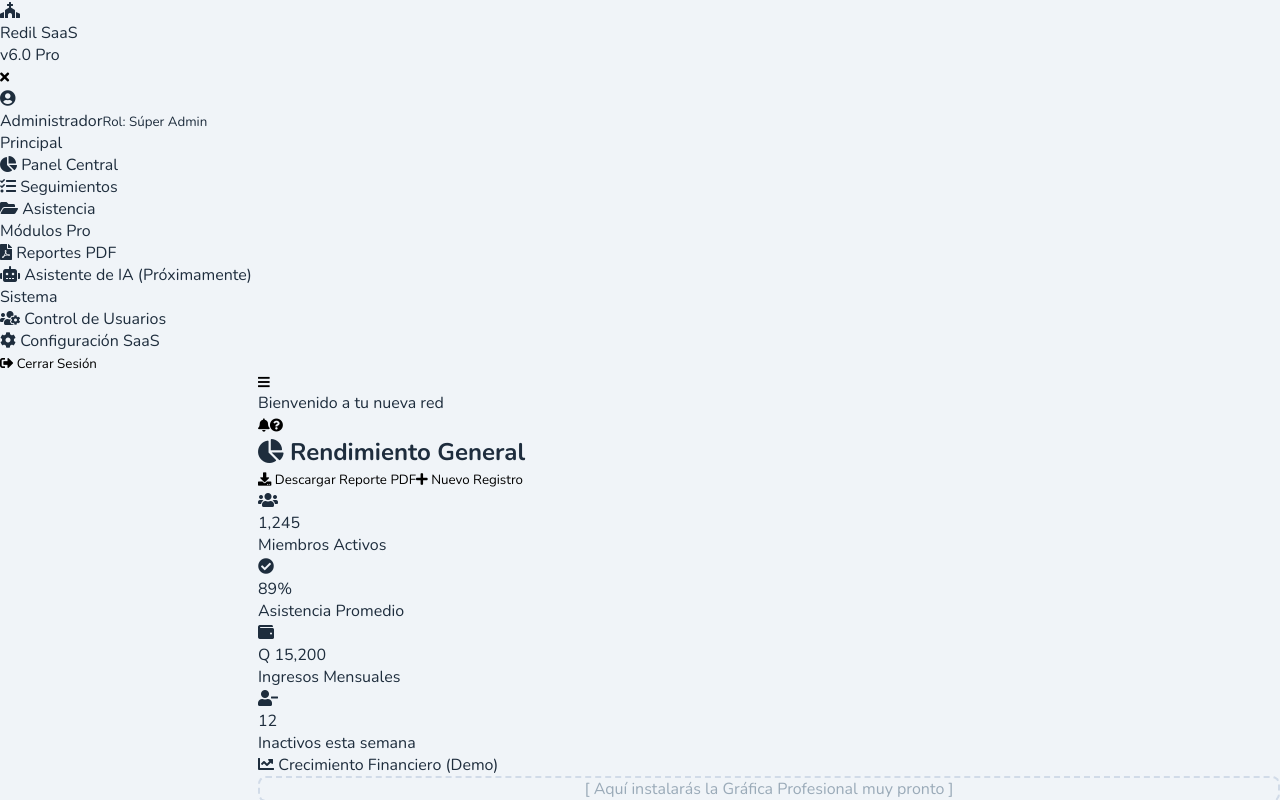
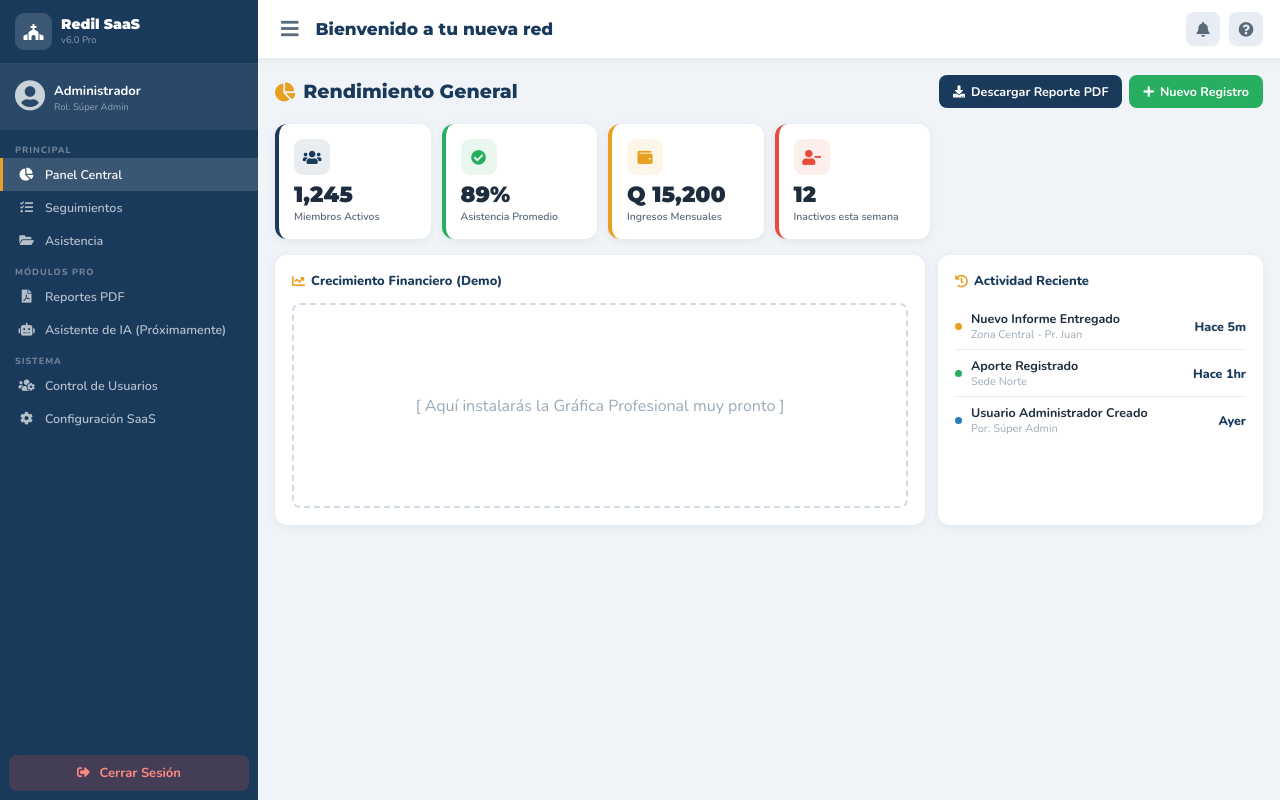
Before and after one commit to TotalAppGT/redil-react-primeraprueba, a React (Vite) app: page /dashboard in a window 1280 px wide. Built offline with nearby package versions, Linux system fonts and the light colour scheme.

Commit message:
Restaurando colores y diseño

```diff
--- a/src/index.css
+++ b/src/index.css
@@ -21,9 +21,11 @@ html,body{height:100%;font-family:var(--fn);background:var(--bg);color:var(--tx)
 a{text-decoration:none;color:inherit}
 button{cursor:pointer;font-family:var(--fn);border:none;background:none;outline:none}
 input,select,textarea{font-family:var(--fn);outline:none}
+::-webkit-scrollbar{width:5px;height:5px}::-webkit-scrollbar-track{background:var(--bg3)}::-webkit-scrollbar-thumb{background:var(--brd);border-radius:99px}
 
 /* LOGIN */
-.login-screen{position:fixed;inset:0;z-index:9999;display:flex;align-items:center;justify-content:center;background:linear-gradient(135deg,var(--pr3) 0%,var(--pr) 55%,#163356 100%);overflow:hidden}
+.login-screen{position:fixed;inset:0;z-index:9999;display:none;align-items:center;justify-content:center;background:linear-gradient(135deg,var(--pr3) 0%,var(--pr) 55%,#163356 100%);overflow:hidden}
+.login-screen.active{display:flex}
 .login-bg{position:absolute;inset:0;pointer-events:none;overflow:hidden}
 .blob{position:absolute;border-radius:50%;background:rgba(255,255,255,.05);animation:bp 7s ease-in-out infinite}
 .b1{width:520px;height:520px;top:-160px;right:-100px}.b2{width:380px;height:380px;bottom:-80px;left:-70px;animation-delay:2.5s}.b3{width:220px;height:220px;top:45%;left:48%;transform:translate(-50%,-50%);animation-delay:5s}
@@ -38,5 +40,88 @@ input,select,textarea{font-family:var(--fn);outline:none}
 .fg label{font-size:12px;font-weight:800;color:var(--pr)}
 .fg input{padding:11px 13px;border:1.5px solid var(--brd);border-radius:var(--r2);font-size:14px;color:var(--tx);background:var(--bg);transition:border-color .2s,box-shadow .2s;width:100%}
 .fg input:focus{border-color:var(--pr2);box-shadow:0 0 0 3px rgba(37,99,168,.14)}
+.pw-wrap{position:relative}.pw-wrap input{padding-right:42px}
+.pw-eye{position:absolute;right:11px;top:50%;transform:translateY(-50%);color:var(--tx3);font-size:15px}
 .btn-login{width:100%;padding:13px;margin-top:4px;background:linear-gradient(135deg,var(--pr) 0%,var(--pr2) 100%);color:#fff;font-size:15px;font-weight:800;border-radius:var(--r2);box-shadow:0 4px 16px rgba(26,58,92,.38);transition:transform .15s,box-shadow .15s}
 .btn-login:hover{transform:translateY(-1px);box-shadow:0 6px 22px rgba(26,58,92,.45)}
+.login-err{color:var(--err);font-size:12px;text-align:center;min-height:18px;font-weight:700;margin-top:8px}
+
+/* APP SHELL */
+.app-shell{display:flex;height:100vh;overflow:hidden}
+
+/* SIDEBAR */
+.sidebar{width:var(--sbw);height:100vh;background:var(--pr);display:flex;flex-direction:column;position:fixed;left:0;top:0;z-index:200;transition:transform .28s cubic-bezier(.4,0,.2,1);overflow:hidden}
+.sb-head{display:flex;align-items:center;justify-content:space-between;padding:13px 15px;border-bottom:1px solid rgba(255,255,255,.1);flex-shrink:0}
+.sb-brand{display:flex;align-items:center;gap:9px}
+.sb-logo-wrap{width:37px;height:37px;background:rgba(255,255,255,.15);border-radius:9px;display:flex;align-items:center;justify-content:center;color:#fff;font-size:16px;flex-shrink:0;overflow:hidden}
+.sb-logo-wrap img{width:37px;height:37px;object-fit:cover;border-radius:9px}
+.sb-title{font-family:var(--fn2);font-size:14px;font-weight:900;color:#fff;line-height:1.1}.sb-sub{font-size:9.5px;color:rgba(255,255,255,.5)}
+.sb-close{color:rgba(255,255,255,.55);font-size:17px;display:none;padding:4px}
+.sb-user{display:flex;align-items:center;gap:9px;padding:12px 15px;background:rgba(255,255,255,.07);flex-shrink:0}
+.sb-avatar{font-size:31px;color:rgba(255,255,255,.75)}
+.sb-uinfo{display:flex;flex-direction:column;overflow:hidden}
+.sb-uinfo span{font-size:13px;font-weight:700;color:#fff;white-space:nowrap;overflow:hidden;text-overflow:ellipsis}
+.sb-uinfo small{font-size:9.5px;color:rgba(255,255,255,.5)}
+.sb-nav{flex:1;overflow-y:auto;padding:5px 0;scrollbar-width:thin}
+.nl{font-size:9px;font-weight:800;letter-spacing:1px;color:rgba(255,255,255,.38);text-transform:uppercase;padding:9px 15px 2px}
+.ni{display:flex;align-items:center;gap:10px;padding:8px 15px;color:rgba(255,255,255,.68);font-size:12.5px;font-weight:600;border-left:3px solid transparent;transition:all .18s;cursor:pointer}
+.ni i{width:17px;text-align:center;font-size:13px;flex-shrink:0}
+.ni:hover{background:rgba(255,255,255,.08);color:#fff}
+.ni.active{background:rgba(255,255,255,.14);color:#fff;border-left-color:var(--ac)}
+.btn-logout{margin:9px;padding:9px;background:rgba(231,76,60,.2);color:#ff8a80;border-radius:var(--r2);font-size:13px;font-weight:700;transition:background .2s;flex-shrink:0; cursor:pointer;}
+.btn-logout:hover{background:rgba(231,76,60,.38);color:#fff}.btn-logout i{margin-right:6px}
+
+/* MAIN */
+.main{flex:1;display:flex;flex-direction:column;margin-left:var(--sbw);height:100vh;overflow:hidden;transition:margin-left .28s}
+.topbar{height:var(--tbh);background:var(--bg2);display:flex;align-items:center;gap:11px;padding:0 17px;box-shadow:0 2px 8px rgba(0,0,0,.06);flex-shrink:0;z-index:100}
+.menu-btn{font-size:20px;color:var(--tx2);display:none;padding:6px;border-radius:8px;transition:background .2s}
+.menu-btn:hover{background:var(--bg3)}
+.tb-title{flex:1;font-family:var(--fn2);font-weight:800;font-size:17px;color:var(--pr)}
+.tb-right{display:flex;align-items:center;gap:9px}
+.tb-btn{width:34px;height:34px;background:var(--bg3);border-radius:8px;display:flex;align-items:center;justify-content:center;color:var(--tx2);font-size:15px;transition:all .18s}
+.tb-btn:hover{background:var(--pr);color:#fff}
+.content{flex:1;overflow-y:auto;padding:17px;background:var(--bg)}
+
+/* MODULES */
+.mod{display:none;animation:fdIn .3s ease}.mod.active{display:block}
+@keyframes fdIn{from{opacity:0;transform:translateY(7px)}to{opacity:1;transform:none}}
+.mod-hdr{display:flex;align-items:center;justify-content:space-between;margin-bottom:16px;flex-wrap:wrap;gap:9px}
+.mod-hdr h2{font-family:var(--fn2);font-size:19px;font-weight:800;color:var(--pr);display:flex;align-items:center;gap:8px}
+.mod-hdr h2 i{color:var(--ac)}.mod-acts{display:flex;gap:7px;flex-wrap:wrap}
+
+/* CARDS */
+.card{background:var(--bg2);border-radius:var(--r);box-shadow:var(--sh2);padding:17px;margin-bottom:13px}
+.ct{font-weight:800;font-size:13px;color:var(--pr);margin-bottom:12px;display:flex;align-items:center;gap:6px}
+.ct i{color:var(--ac)}
+
+/* STAT CARDS */
+.sg{display:grid;grid-template-columns:repeat(auto-fill,minmax(145px,1fr));gap:11px;margin-bottom:16px}
+.sc{background:var(--bg2);border-radius:var(--r);box-shadow:var(--sh2);padding:15px;border-left:4px solid var(--pr);transition:transform .2s,box-shadow .2s}
+.sc:hover{transform:translateY(-2px);box-shadow:var(--sh)}
+.sc.g{border-color:var(--ok)}.sc.o{border-color:var(--ac)}.sc.r{border-color:var(--err)}.sc.p{border-color:var(--pur)}.sc.i{border-color:var(--inf)}.sc.t{border-color:var(--tl)}
+.sc-ico{width:36px;height:36px;background:rgba(26,58,92,.09);border-radius:9px;display:flex;align-items:center;justify-content:center;font-size:15px;color:var(--pr);margin-bottom:9px}
+.sc.g .sc-ico{background:rgba(39,174,96,.1);color:var(--ok)}.sc.o .sc-ico{background:rgba(232,160,32,.1);color:var(--ac)}
+.sc.r .sc-ico{background:rgba(231,76,60,.1);color:var(--err)}.sc.p .sc-ico{background:rgba(142,68,173,.1);color:var(--pur)}
+.sc.i .sc-ico{background:rgba(41,128,185,.1);color:var(--inf)}.sc.t .sc-ico{background:rgba(14,102,85,.1);color:var(--tl)}
+.sc-v{font-family:var(--fn2);font-size:22px;font-weight:900;color:var(--tx);line-height:1}
+.sc-l{font-size:10.5px;font-weight:600;color:var(--tx2);margin-top:3px}
+
+/* DASHBOARD */
+.dg{display:grid;grid-template-columns:2fr 1fr;gap:13px}
+.dc{background:var(--bg2);border-radius:var(--r);box-shadow:var(--sh2);padding:17px}
+.dct{font-weight:800;font-size:13px;color:var(--pr);margin-bottom:13px;display:flex;align-items:center;gap:6px}
+.dct i{color:var(--ac)}
+.chart-area{position:relative;height:205px}
+.ri{display:flex;align-items:center;gap:9px;padding:7px 0;border-bottom:1px solid var(--bg3)}
+.ri:last-child{border-bottom:none}
+.rdot{width:7px;height:7px;border-radius:50%;background:var(--ac);flex-shrink:0}
+.rinfo{flex:1;overflow:hidden}
+.rn{font-size:12.5px;font-weight:700;white-space:nowrap;overflow:hidden;text-overflow:ellipsis}
+.rm{font-size:11px;color:var(--tx3)}
+.rv{font-size:12.5px;font-weight:800;color:var(--pr);white-space:nowrap}
+
+/* BUTTONS */
+.btn{display:inline-flex;align-items:center;gap:6px;padding:8px 14px;border-radius:var(--r2);font-size:12.5px;font-weight:700;transition:all .18s;white-space:nowrap;cursor:pointer;border:none}
+.btn i{font-size:12px}.btn-sm{padding:5px 10px;font-size:11.5px}
+.btn-pr{background:var(--pr);color:#fff}.btn-pr:hover{background:var(--pr2);box-shadow:0 4px 12px rgba(26,58,92,.28)}
+.btn-ok{background:var(--ok);color:#fff}.btn-ok:hover{background:#229954}
```
